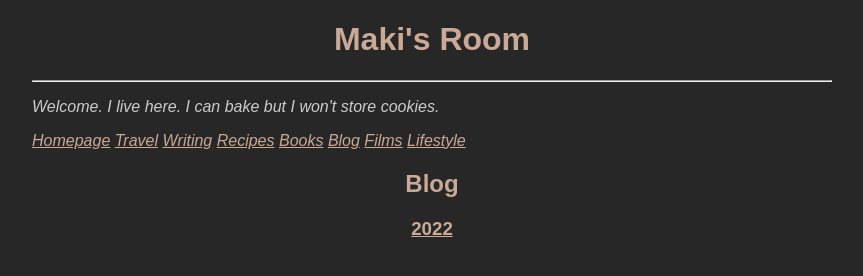
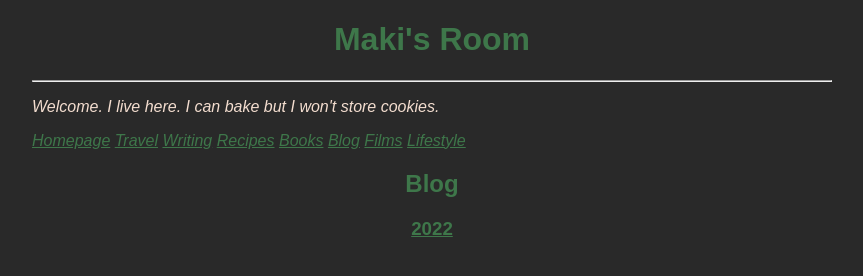
Before and after one commit to kuriswho/makisroom, a plain HTML site: page pages/blogindex.html in a window 1280 px wide. Shown: the whole page, without its empty margins (208-1071 px from the left). Drawn offline with Linux system fonts and the light colour scheme.

Commit message:
Change some css styles

```diff
--- a/styles.css
+++ b/styles.css
@@ -1,6 +1,6 @@
     body {
-	background: #272727 ;
-	color: #ccc ;
+	background: #292929 ;
+	color: #f3ddcf ;
 	max-width: 800px ;
 	margin: auto ;
 	padding: 0 16px ;
@@ -9,25 +9,25 @@
 }
 
 a {
-	color: #caa996 ;
+	color: #3e774a ;
 }
 
 a:visited {
-	color: gray ;
+	color: #83a379 ;
 }
 
 h1 {
 	text-align: center ;
-    color: #caa996 ;
+    color: #3e774a ;
 }
 
 h2 {
 	text-align: center ;
-	color: #caa996 ;
+	color: #3e774a ;
 }
 
 h3 {
-	color: #caa996 ;
+	color: #3e774a ;
 }
 
 footer {
```
